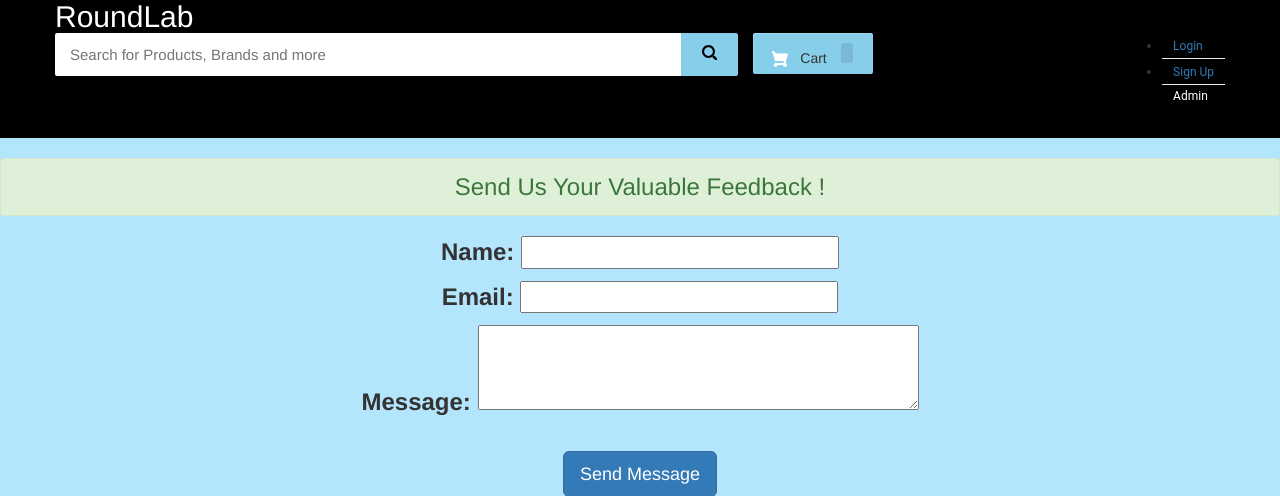
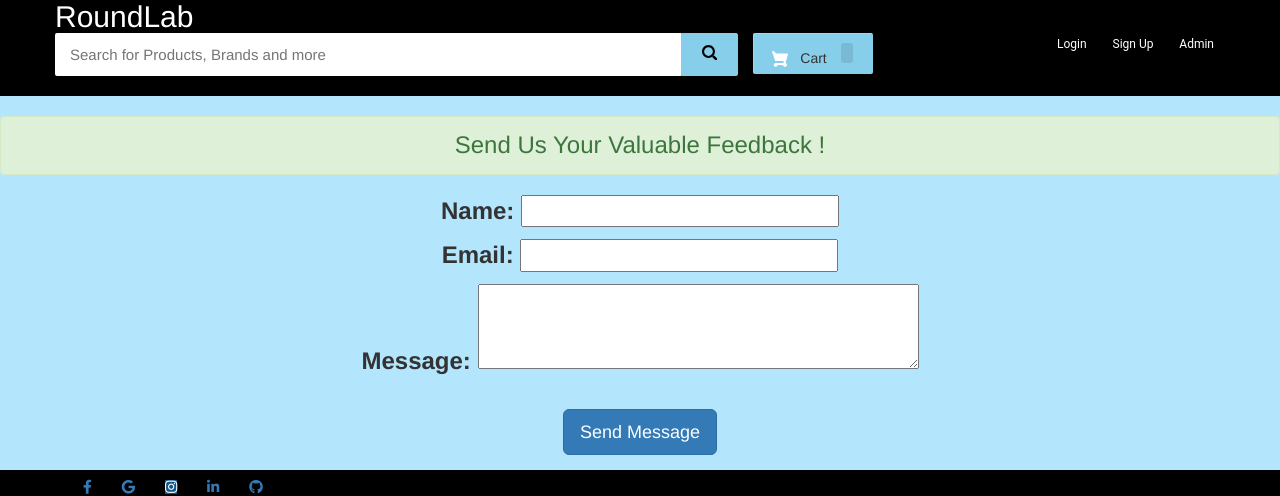
Before and after one commit to Annurag99/RoundLab, a Django app: page /contactus in a window 1280 px wide. Shown: the top 496 px of the page. Run offline with Django 3.2, Linux system fonts and the light colour scheme; some libraries are stand-ins or nearby versions.

Commit message:
Added navbar changes

```diff
--- a/templates/ecom/customer_base.html
+++ b/templates/ecom/customer_base.html
@@ -269,11 +269,9 @@ body {
                 <h2 style="margin:0px;"><a style="text-decoration:none; color:white;" href="/"><span class="largenav">RoundLab </span></a></h2>
             </div>
             <ul class="largenav pull-right">
-
               <li class="upper-links"><a class="links" href="/my-order">Track Orders</a></li>
               <li class="upper-links"><a class="links" href="/my-profile">Profile</a></li>
               <li class="upper-links"><a class="links" href="/logout">Logout</a></li>
-
             </ul>
             <div class="navbar-search smallsearch col-sm-7 col-xs-11">
               <form  action="/search" method="get">
--- a/templates/ecom/customer_navbar.html
+++ b/templates/ecom/customer_navbar.html
@@ -202,11 +202,9 @@ outline: none
                 <h2 style="margin:0px;"><a style="text-decoration:none; color:white;" href="/"><span class="largenav">RoundLab </span></a></h2>
             </div>
             <ul class="largenav pull-right">
-
                 <li class="upper-links"><a class="links" href="/my-order">Track Orders</a></li>
                 <li class="upper-links"><a class="links" href="/my-profile">Profile</a></li>
                 <li class="upper-links"><a class="links" href="/logout">Logout</a></li>
-
             </ul>
             <div class="navbar-search smallsearch col-sm-7 col-xs-11">
                 <form action="/search" method="get">
--- a/templates/ecom/navbar.html
+++ b/templates/ecom/navbar.html
@@ -198,8 +198,8 @@ body {
                             class="largenav">RoundLab </span></a></h2>
             </div>
             <ul class="largenav pull-right">
-                <li class="profile-li"><a class="profile-links" href="/customerlogin">Login</a></li>
-                <li class="profile-li"><a class="profile-links" href="/customersignup">Sign Up</a></li>
+                <li class="upper-links"><a class="links" href="/customerlogin">Login</a></li>
+                <li class="upper-links"><a class="links" href="/customersignup">Sign Up</a></li>
                 <li class="upper-links"><a class="links" href="/adminclick">Admin</a></li>
             </ul>
             <div class="navbar-search smallsearch col-sm-7 col-xs-11">
```
Also changed, not shown: templates/ecom/homebase.html (+5 -5 lines), 1 other file.
